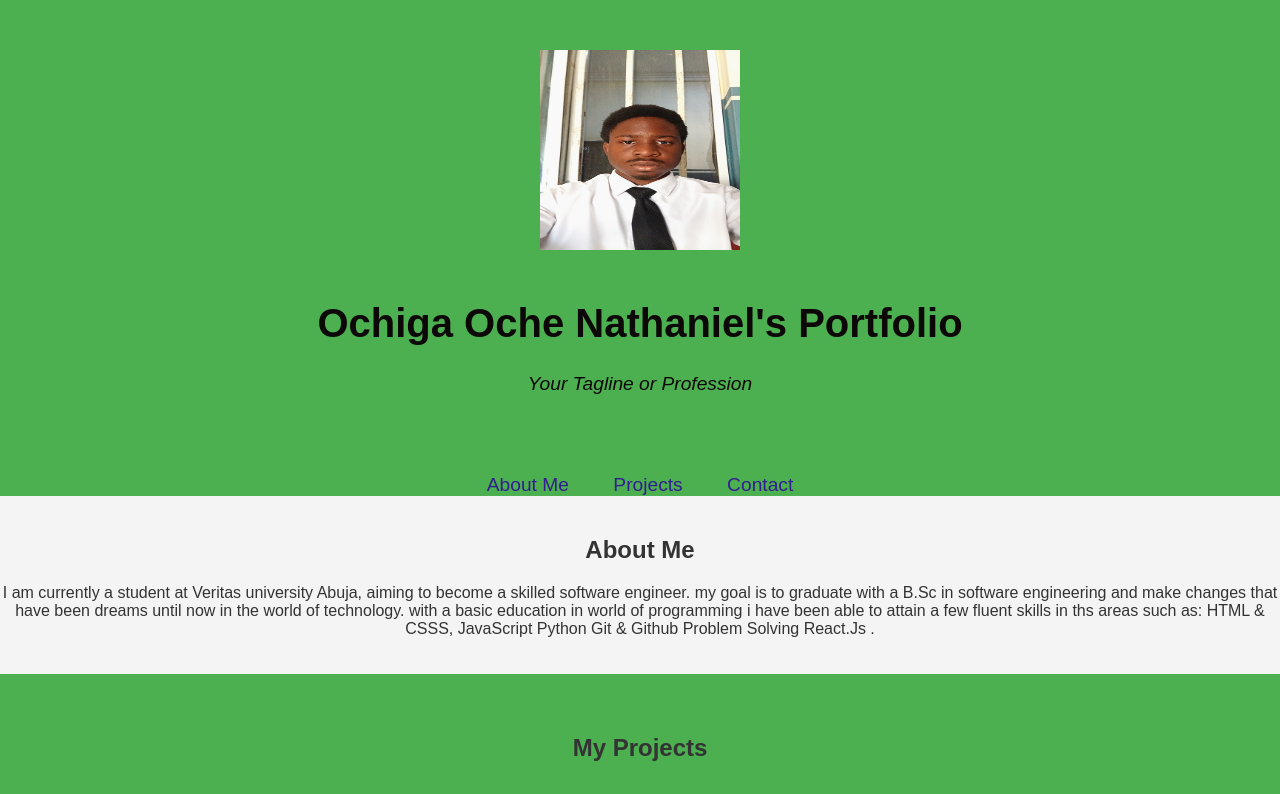
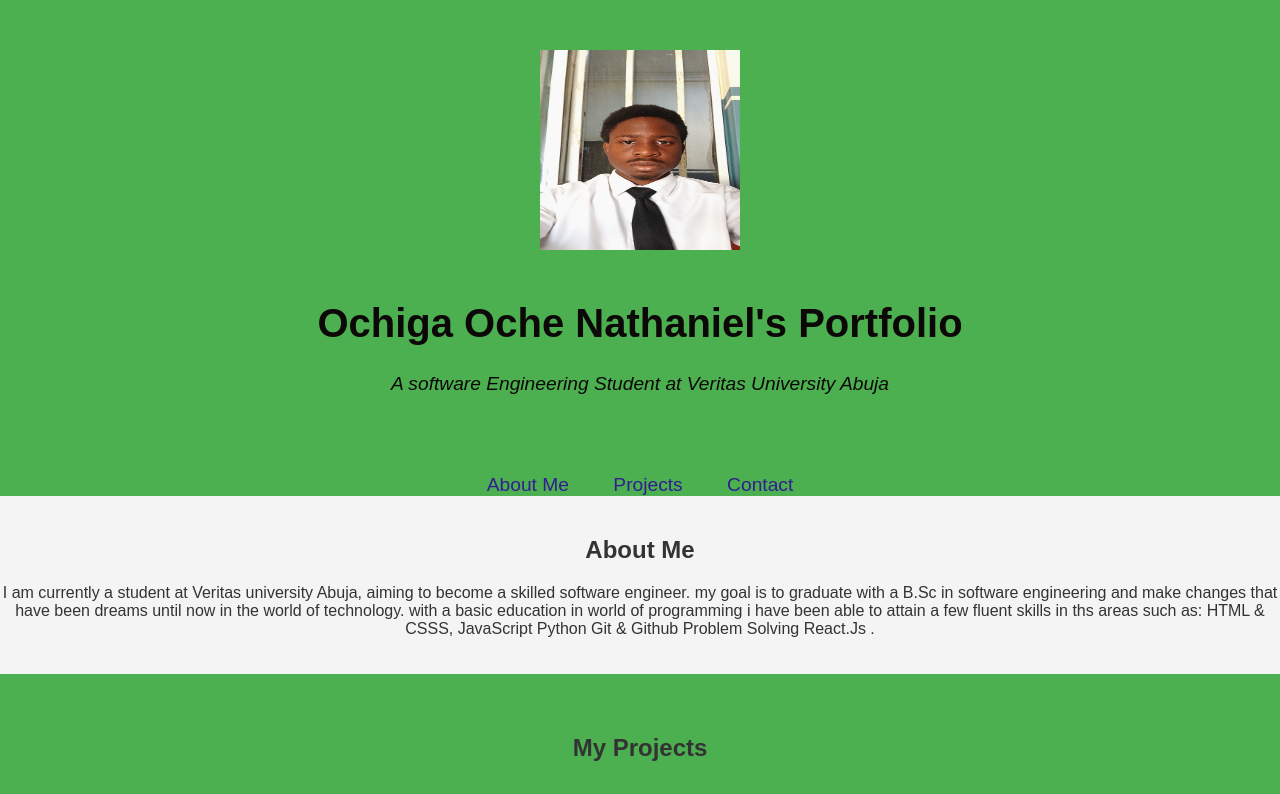
Before and after one commit to ItzNathaniel17/my-portfolio.github.io, a plain HTML site: page index.html in a window 1280 px wide. Shown: the top 794 px of the page. Drawn offline with Linux system fonts and the light colour scheme.

Commit message:
index.html

```diff
--- a/index.html
+++ b/index.html
@@ -11,7 +11,7 @@
         <div class="container">
             <img src="profilephoto.jpg" alt="Your Name" class="profile-photo">
             <h1>Ochiga Oche Nathaniel's Portfolio</h1>
-            <p class="tagline">Your Tagline or Profession</p>
+            <p class="tagline">A software Engineering Student at Veritas University Abuja</p>
         </div>
     </header>
 
```
